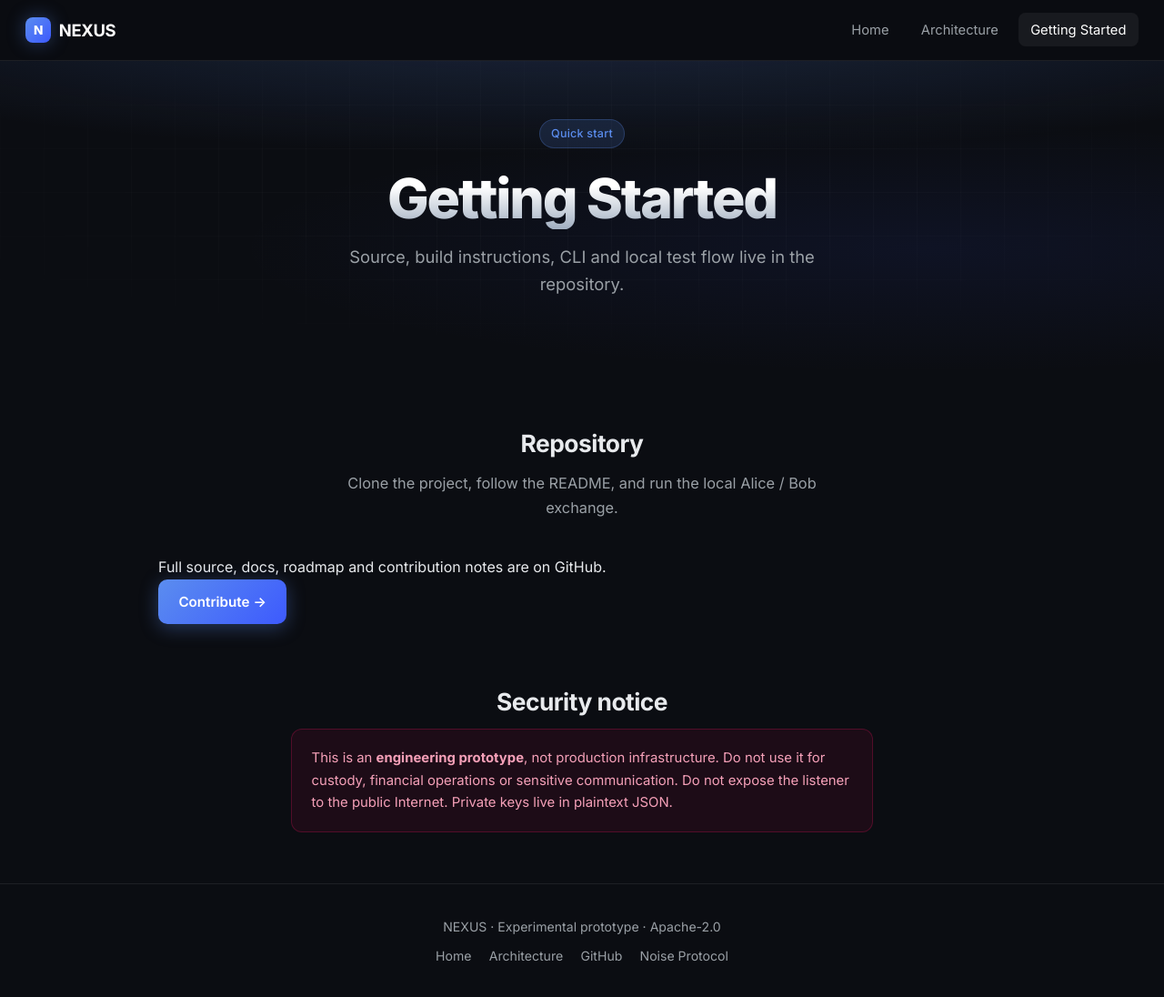
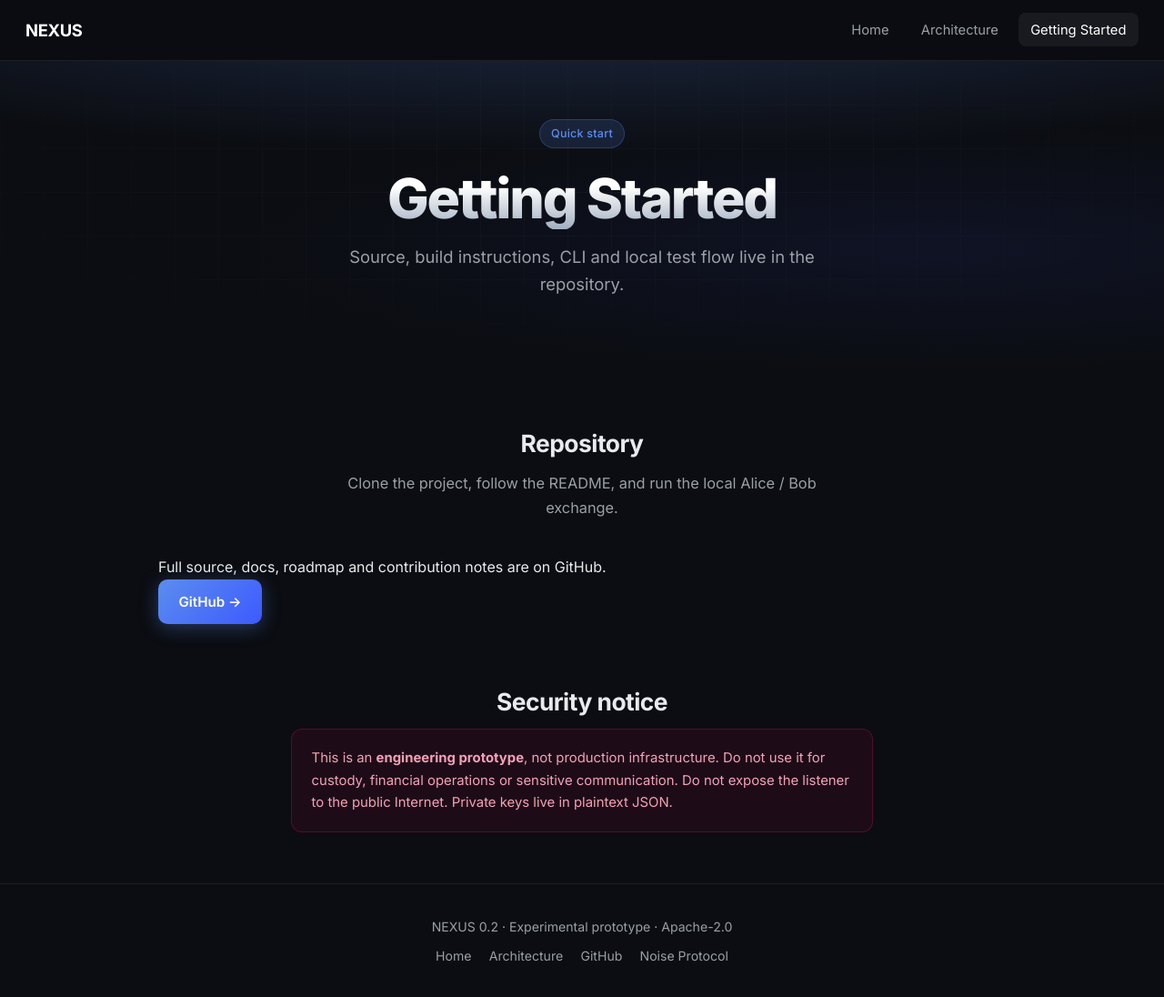
Before and after one commit to papanya02/loom.github.io, a plain HTML site: page getting-started.html in a window 1280 px wide. Shown: the whole page at 91% size. Drawn offline with Linux system fonts and the light colour scheme.

Commit message:
Update getting-started.html

```diff
--- a/getting-started.html
+++ b/getting-started.html
@@ -12,10 +12,7 @@
 <body>
 
 <nav class="nav">
-  <a href="index.html" class="logo">
-    <span class="logo-mark">N</span>
-    NEXUS
-  </a>
+  <a href="index.html" class="logo">NEXUS</a>
   <a href="index.html">Home</a>
   <a href="architecture.html">Architecture</a>
   <a href="getting-started.html" class="active">Getting Started</a>
@@ -43,7 +40,7 @@
       Full source, docs, roadmap and contribution notes are on GitHub.
     </p>
     <a href="https://github.com/papanya02/loom-protocol" class="btn btn-primary" target="_blank" rel="noopener">
-      Contribute →
+      GitHub →
     </a>
   </div>
 </section>
@@ -58,7 +55,7 @@
 </section>
 
 <footer>
-  <p>NEXUS · Experimental prototype · Apache-2.0</p>
+  <p>NEXUS 0.2 · Experimental prototype · Apache-2.0</p>
   <div class="links">
     <a href="index.html">Home</a>
     <a href="architecture.html">Architecture</a>
```
